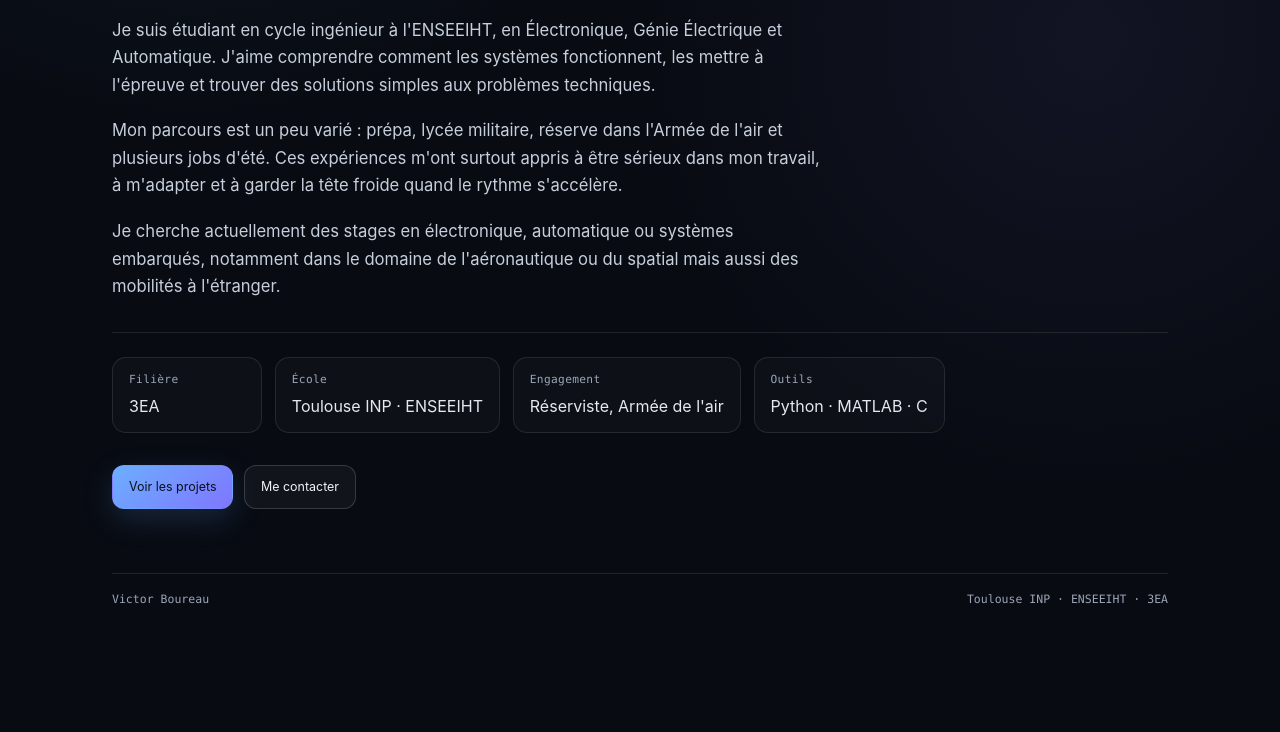
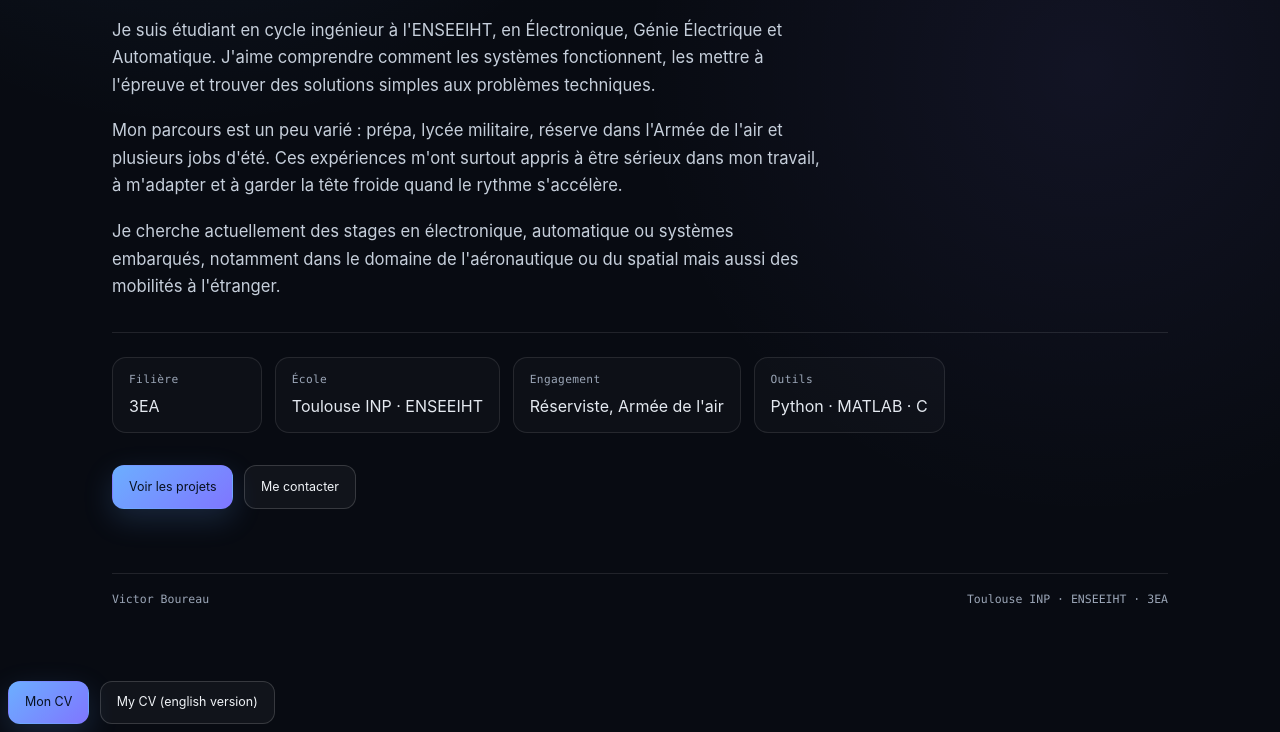
Before and after one commit to victor-boureau/myportfolio, a plain HTML site: page index.html in a window 1280 px wide. Shown: the part 471-1203 px from the top of the page. Before the commit the page ends 1136 px from the top, so only its background shows below. Drawn offline with Linux system fonts and the light colour scheme.

Commit message:
Update index.html

```diff
--- a/index.html
+++ b/index.html
@@ -650,10 +650,6 @@ h3 { font-size: 1.18rem; }
         </li>
       </ol>
 
-      <div class="block">
-        <h2>En dehors des études</h2>
-        <p class="lede">Quand je ne suis pas en cours : aéronautique, course à pied, mécanique, bricolage… et un peu de sciences par curiosité.</p>
-      </div>
     </section>
 
     <!-- SPORT ET INTERETS -->
@@ -696,6 +692,16 @@ h3 { font-size: 1.18rem; }
     <span>Victor Boureau</span>
     <span>Toulouse INP · ENSEEIHT · 3EA</span>
   </footer>
+</div>
+
+<div class="actions">
+  <a class="btn primary" href="CV version pro.pdf" download>
+    Mon CV
+  </a>
+
+  <a class="btn" href="CV version pro anglais.pdf" download>
+    My CV (english version)
+  </a>
 </div>
 
 <script>
```
